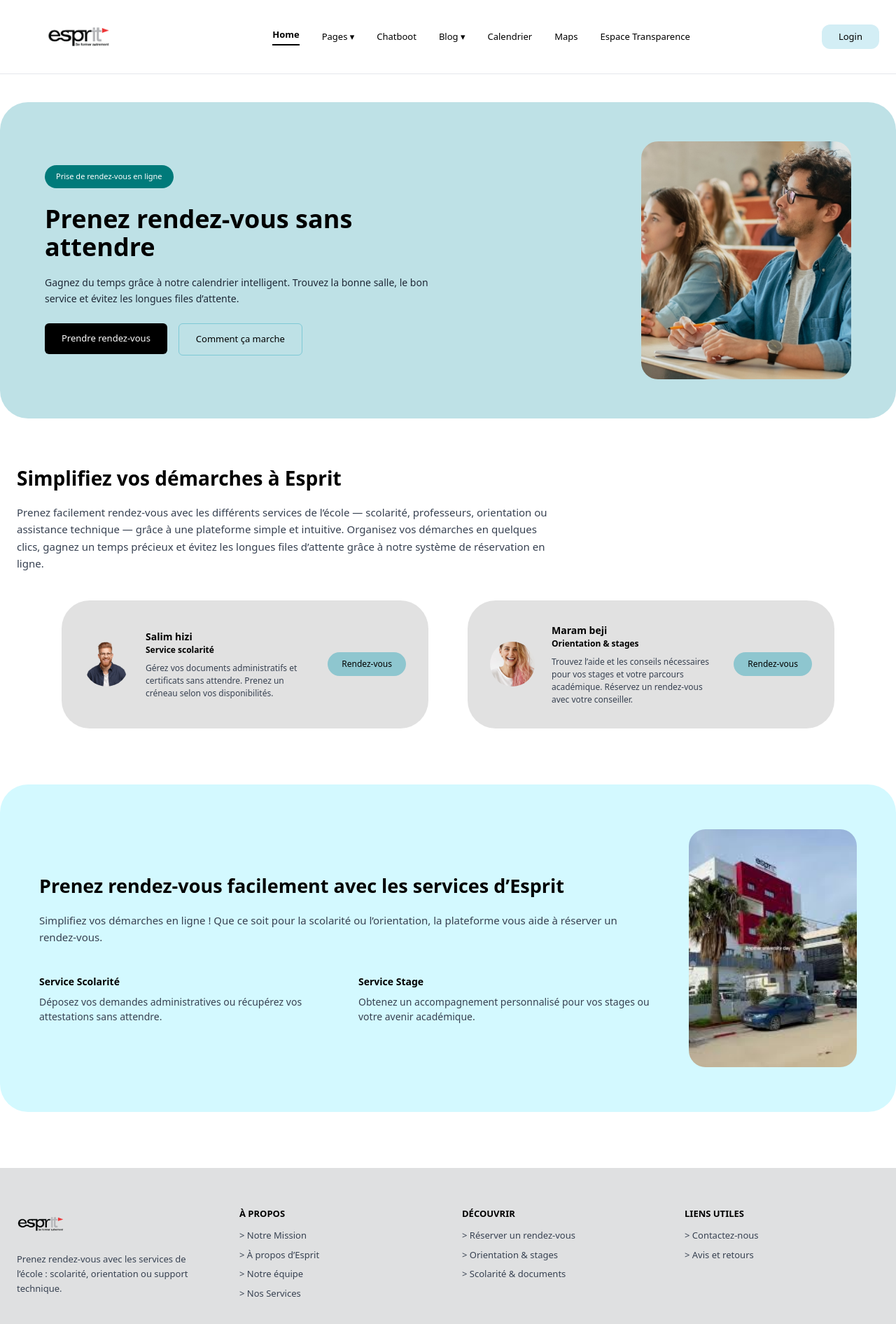
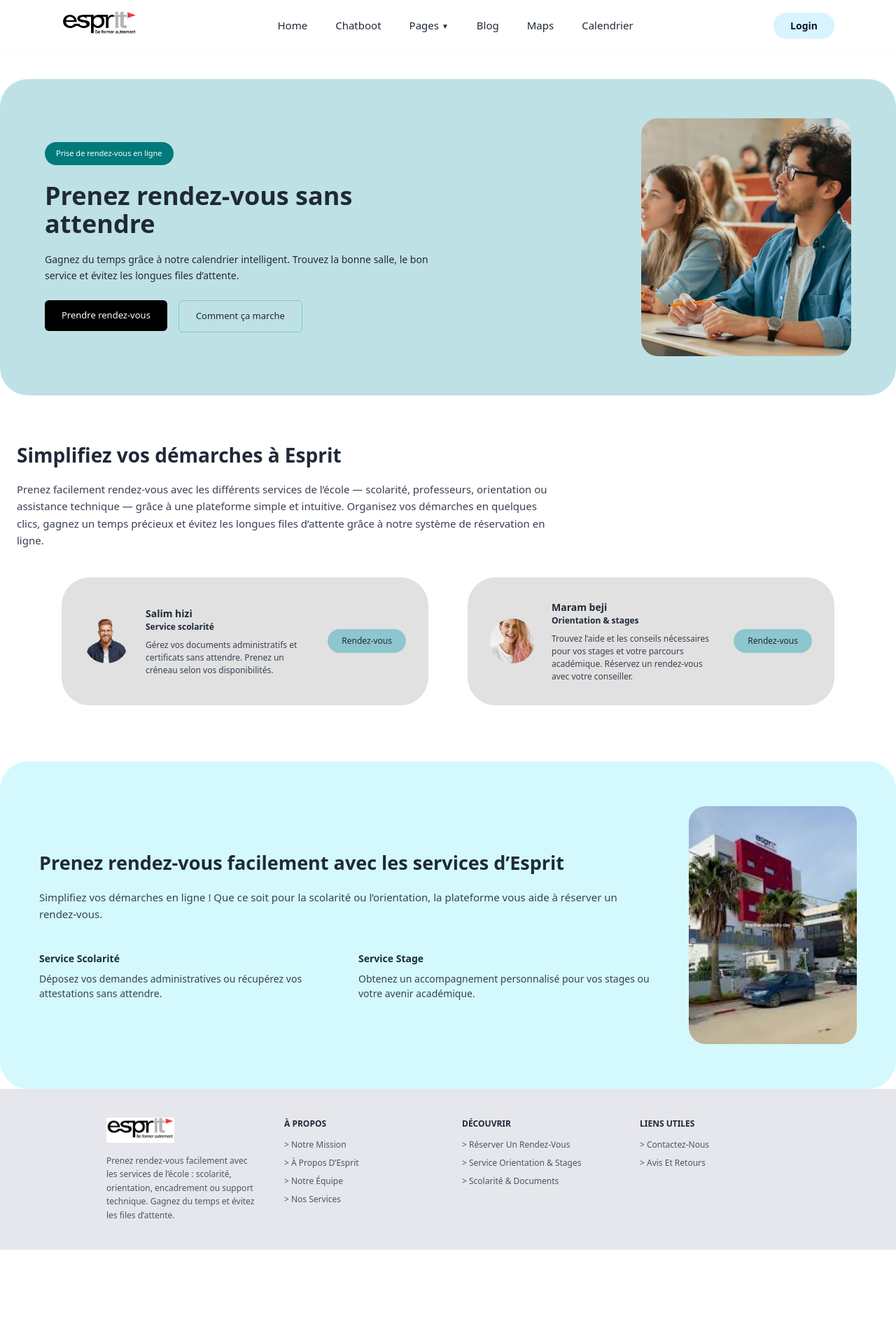
Before and after one commit to Ahmed-fatnassi2/ux, a website: page src/home.html in a window 1280 px wide. Shown: the whole page at 70% size. After the commit the page ends 1786 px from the top, so only its background shows below. Drawn offline with nearby package versions, Linux system fonts and the light colour scheme.

Commit message:
Add files via upload

```diff
--- a/src/home.html
+++ b/src/home.html
@@ -1,54 +1,89 @@
 <!DOCTYPE html>
 <html lang="fr">
+
 <head>
-  <meta charset="UTF-8" />
-  <title>Esprit – Prise de rendez-vous</title>
-  <meta name="viewport" content="width=device-width, initial-scale=1" />
+    <meta charset="UTF-8">
+    <meta name="viewport" content="width=device-width, initial-scale=1.0">
+    <title>Liste des bureaux réservés</title>
     <script src="https://cdn.tailwindcss.com"></script>
 </head>
 
-<body class="bg-[#f3f3f3]">
+<body class="text-gray-800 bg-white">
 
-<div class="w-full min-h-screen bg-white">
+   <!-- HEADER -->
+<!-- HEADER -->
+<header class="w-full bg-white border-b border-[#F4FDFF]">
+  <div class="max-w-6xl mx-auto flex items-center px-6 py-4">
 
-  <header class="w-full border-b">
-    <div class="w-full flex items-center justify-between py-5 px-6">
-
-      <img src="img/pngegg.png" class="w-[177px] h-[65px] object-contain">
-
-      <nav class="flex items-center gap-8 text-[13px]">
-        <a href="#" class="font-semibold border-b-2 border-black pb-1">Home</a>
-
-        <div class="relative group">
-          <button class="flex items-center gap-1">Pages ▾</button>
-          <div class="absolute hidden group-hover:block bg-white shadow p-3 rounded-md w-40 mt-2">
-            <a class="block px-3 py-2 hover:bg-gray-100">Services</a>
-            <a class="block px-3 py-2 hover:bg-gray-100">Réservations</a>
-            <a class="block px-3 py-2 hover:bg-gray-100">Maps</a>
-          </div>
-        </div>
-        <a href="chatboot.html">Chatboot</a>
-
-        <div class="relative group">
-          <button class="flex items-center gap-1">Blog ▾</button>
-          <div class="absolute hidden group-hover:block bg-white shadow p-3 rounded-md w-40 mt-2">
-            <a class="block px-3 py-2 hover:bg-gray-100">Articles</a>
-            <a class="block px-3 py-2 hover:bg-gray-100">Actualités</a>
-          </div>
+    <!-- LOGO (gauche) -->
+    <div class="flex items-center">
+      <img src="img/Logo.jpg" alt="Logo Esprit" class="h-10 object-contain" />
     </div>
 
-        <a href="calenderier.html">Calendrier</a>
-      <a href="maps.html">Maps</a>
-        <a href="univadmin5.html">Espace Transparence</a>
+    <!-- MENU DESKTOP (centré) -->
+    <nav
+      id="navMenu"
+      class="hidden md:flex flex-1 justify-center items-center gap-10 text-[15px] font-medium"
+    >
+      <a href="home.html" class="hover:text-[#00A0AC]">Home</a>
+      <a href="chatboot.html" class="hover:text-[#00A0AC]">Chatboot</a>
+
+      <!-- Pages avec petite flèche ▼ -->
+      <div class="flex items-center gap-1">
+        <a href="listeDeBureau.html" class="hover:text-[#00A0AC]">Pages</a>
+        <span class="text-[10px] -mb-[2px]">▼</span>
+      </div>
+
+      <a href="#" class="hover:text-[#00A0AC]">Blog</a>
+      <a href="#" class="hover:text-[#00A0AC]">Maps</a>
+      <a href="calenderier.html" class="hover:text-[#00A0AC]">Calendrier</a>
     </nav>
 
-        <a href="login.html" class="inline-block bg-[#d3eef5] px-6 py-2 rounded-xl text-[13px] text-center">
+    <!-- LOGIN (droite, desktop) -->
+    <button
+      class="hidden md:inline-flex rounded-[999px] bg-[#D8F5FF] px-6 py-2 text-[14px] font-semibold text-slate-900 shadow-sm hover:bg-[#c9f0ff]">
       Login
-      </a>
+    </button>
 
+    <!-- MENU BURGER (mobile uniquement, à droite) -->
+    <button id="menuBtn" class="md:hidden ml-auto text-2xl">
+      ☰
+    </button>
   </div>
 
+  <!-- MENU MOBILE DÉROULANT -->
+  <nav
+    id="mobileMenu"
+    class="md:hidden hidden flex flex-col gap-3 px-6 pb-4 text-sm font-medium bg-white border-t border-[#E4E4E4]"
+  >
+    <a href="home.html" class="hover:text-[#00A0AC]">Home</a>
+    <a href="chatboot.html" class="hover:text-[#00A0AC]">Chatboot</a>
+    <a href="listeDeBureau.html" class="hover:text-[#00A0AC]">liste de bureau</a>
+    <a href="#" class="hover:text-[#00A0AC]">Blog</a>
+    <a href="maps.html" class="hover:text-[#00A0AC]">Maps</a>
+    <a href="calenderier.html" class="hover:text-[#00A0AC]">Calendrier</a>
+  </nav>
 </header>
+
+<!-- SCRIPT MENU MOBILE -->
+<script>
+  const btn = document.getElementById("menuBtn");
+  const mobileMenu = document.getElementById("mobileMenu");
+
+  btn.onclick = () => {
+    mobileMenu.classList.toggle("hidden");
+  };
+</script>
+
+
+
+
+
+
+
+
+
+
 
   <section class="w-full mt-10 bg-[#BEE1E6] rounded-[40px] px-16 py-14 flex items-center justify-between gap-10">
     <div class="max-w-xl">
@@ -137,47 +172,48 @@
     <img src="img/esprit.jpg" class="w-[240px] h-[340px] rounded-3xl object-cover">
   </section>
 
-  <footer class="bg-[#DFE0E1] mt-20 py-14">
-    <div class="w-full grid grid-cols-1 md:grid-cols-4 gap-10 px-6 text-[13px]">
-
+  <footer class="border-t bg-[#E6E7ECFF]">
+      <div class="max-w-5xl mx-auto grid grid-cols-1 md:grid-cols-4 gap-10 px-6 py-10 text-[12px]">
+        <!-- Col 1 -->
         <div>
-        <img src="img/pngegg.png" class="h-12 mb-4">
-        <p class="text-gray-700 leading-relaxed">
-          Prenez rendez-vous avec les services de l’école : scolarité, orientation ou support technique.
+          <img src="./img/Logo.jpg" alt="Esprit" class="h-9 mb-4" />
+          <p class="text-gray-600 leading-relaxed">
+            Prenez rendez-vous facilement avec les services de l’école : scolarité, orientation,
+            encadrement ou support technique. Gagnez du temps et évitez les files d’attente.
           </p>
         </div>
 
+        <!-- Col 2 -->
         <div>
           <h3 class="font-semibold mb-3">À PROPOS</h3>
-        <ul class="space-y-2 text-gray-700">
-          <li>> Notre Mission</li>
-          <li>> À propos d’Esprit</li>
-          <li>> Notre équipe</li>
-          <li>> Nos Services</li>
+          <ul class="space-y-2 text-gray-600">
+            <li>&gt; Notre Mission</li>
+            <li>&gt; À Propos D’Esprit</li>
+            <li>&gt; Notre Équipe</li>
+            <li>&gt; Nos Services</li>
           </ul>
         </div>
 
+        <!-- Col 3 -->
         <div>
           <h3 class="font-semibold mb-3">DÉCOUVRIR</h3>
-        <ul class="space-y-2 text-gray-700">
-          <li>> Réserver un rendez-vous</li>
-          <li>> Orientation & stages</li>
-          <li>> Scolarité & documents</li>
+          <ul class="space-y-2 text-gray-600">
+            <li>&gt; Réserver Un Rendez-Vous</li>
+            <li>&gt; Service Orientation &amp; Stages</li>
+            <li>&gt; Scolarité &amp; Documents</li>
           </ul>
         </div>
 
+        <!-- Col 4 -->
         <div>
           <h3 class="font-semibold mb-3">LIENS UTILES</h3>
-        <ul class="space-y-2 text-gray-700">
-          <li>> Contactez-nous</li>
-          <li>> Avis et retours</li>
+          <ul class="space-y-2 text-gray-600">
+            <li>&gt; Contactez-Nous</li>
+            <li>&gt; Avis Et Retours</li>
           </ul>
         </div>
-
       </div>
     </footer>
-
   </div>
-
 </body>
 </html>
```
Also changed, not shown: src/listedesbureaureserver.html (+52 -12 lines). Lines whose indentation alone changed are shown as unchanged.
